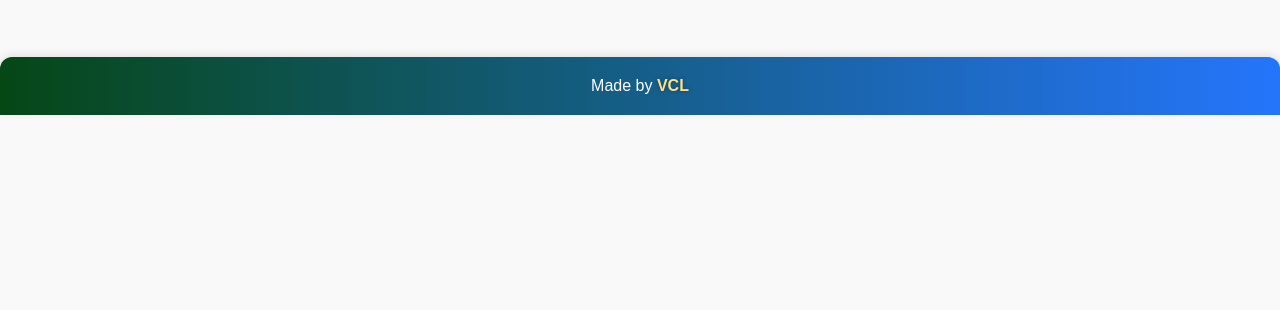
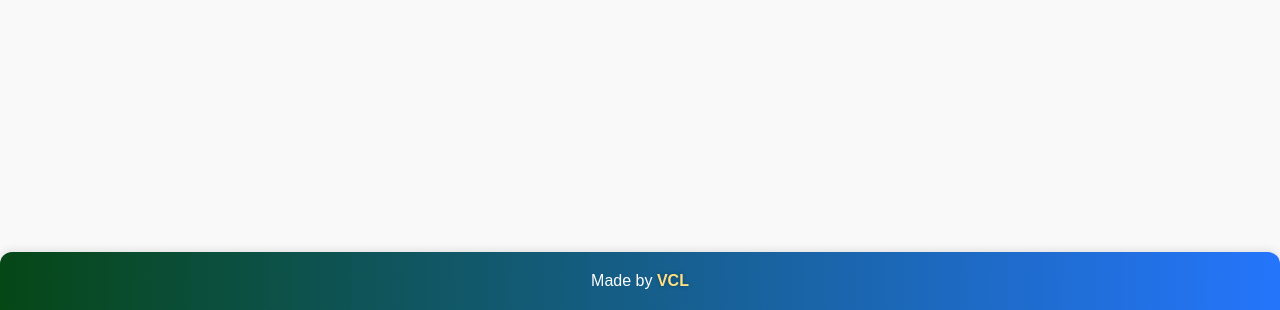
Before and after one commit to dls-tool/dls, a plain HTML site: page index2.html in a window 1280 px wide. Shown: the part 490-800 px from the top of the page. Drawn offline with Linux system fonts and the light colour scheme.

Commit message:
fix footer

```diff
--- a/index2.html
+++ b/index2.html
@@ -7,6 +7,23 @@
     <title>Heroes Fragments</title>
     <link rel="stylesheet" href="style.css" />
     <style>
+        html,
+        body {
+            height: 100%;
+            margin: 0;
+            padding: 0;
+        }
+
+        .page-wrapper {
+            min-height: 100vh;
+            display: flex;
+            flex-direction: column;
+        }
+
+        main {
+            flex: 1;
+        }
+
         .input-fields {
             flex: 1;
             display: flex;
@@ -106,6 +123,7 @@
 </head>
 
 <body>
+    <div class="page-wrapper">
         <div id="layout-header"></div>
         <header>Doomsday Last Survivors - Tool</header>
         <button class="menu-toggle" onclick="toggleMenu()">☰ Categories</button>
@@ -211,6 +229,7 @@
             updateResult();
         </script>
 
+    </div> <!-- Đóng page-wrapper -->
 </body>
 
 </html>
```
Also changed, not shown: index3.html (+17 -0 lines). Lines whose indentation alone changed are shown as unchanged.
